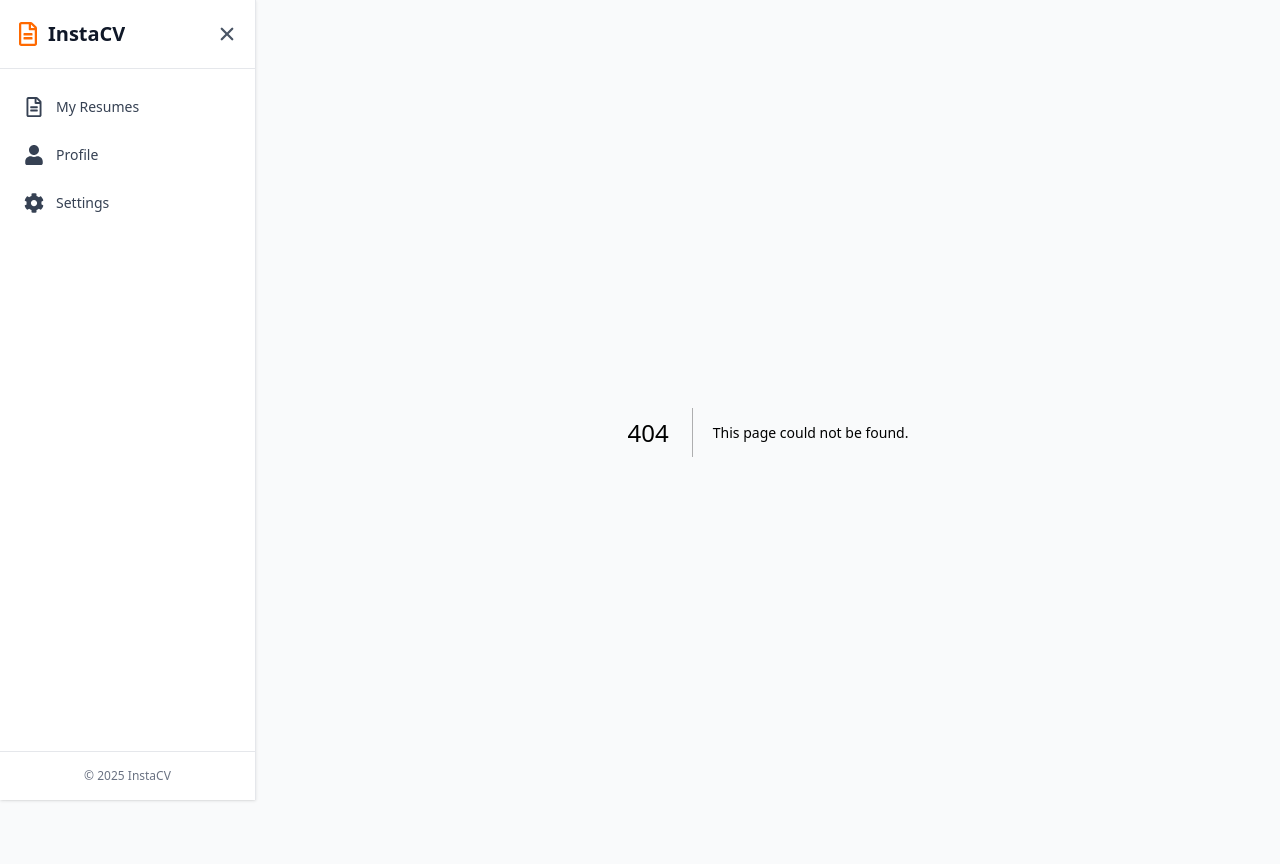
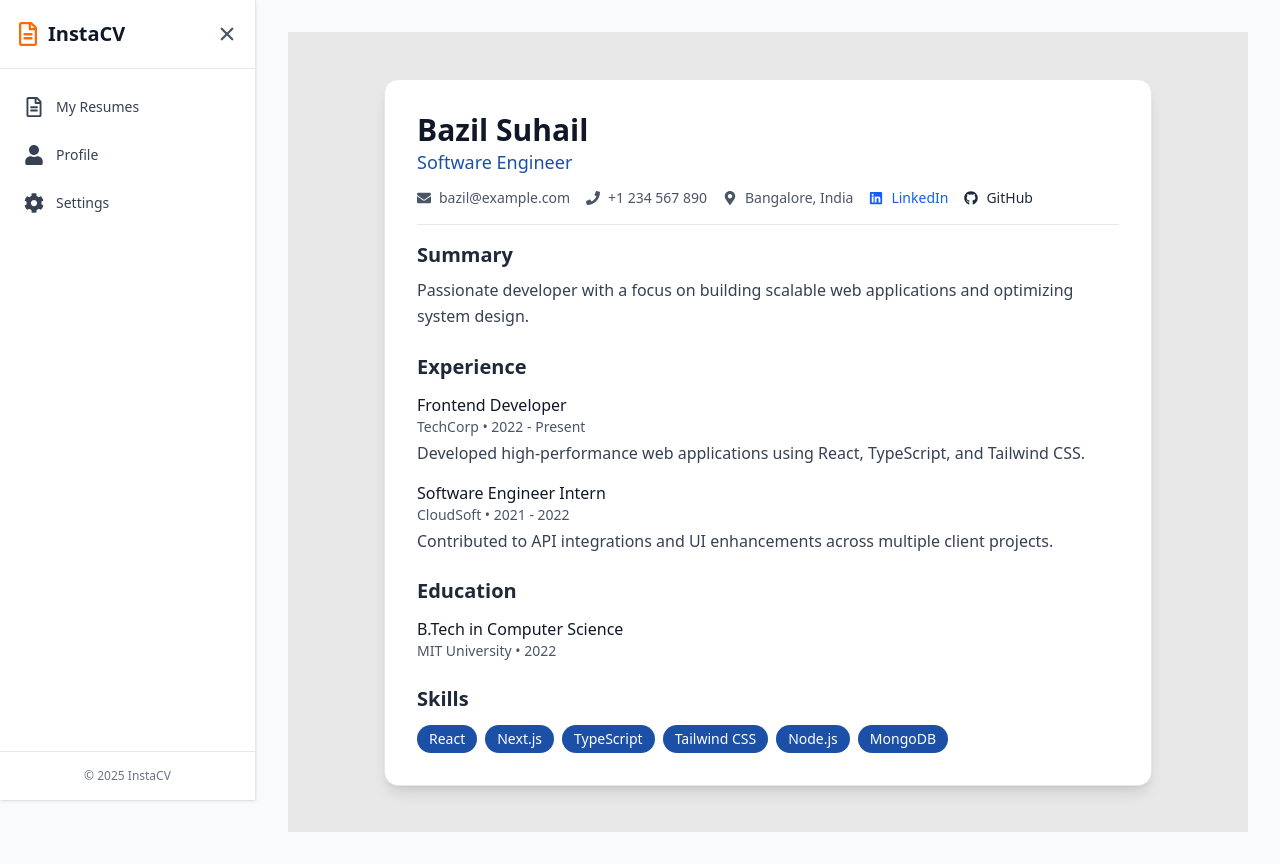
Before and after one commit to BazilSuhail/InstaCV-Resume-Builder, a Next.js app: page /resume in a window 1280 px wide. Before the commit this address had no page. Built offline with nearby package versions, Linux system fonts and the light colour scheme.

Commit message:
Add mock ResumePreview page

```diff
--- /dev/null
+++ b/app/resume/page.tsx
@@ -0,0 +1,47 @@
+import ResumePreview from "@/components/ResumePreview";
+
+export default function CVPage() {
+  const dummyData = {
+    name: "Bazil Suhail",
+    title: "Software Engineer",
+    summary:
+      "Passionate developer with a focus on building scalable web applications and optimizing system design.",
+    contact: {
+      email: "bazil@example.com",
+      phone: "+1 234 567 890",
+      location: "Bangalore, India",
+      linkedin: "https://linkedin.com/in/bazilsuhail",
+      github: "https://github.com/bazilsuhail",
+    },
+    experience: [
+      {
+        role: "Frontend Developer",
+        company: "TechCorp",
+        duration: "2022 - Present",
+        description:
+          "Developed high-performance web applications using React, TypeScript, and Tailwind CSS.",
+      },
+      {
+        role: "Software Engineer Intern",
+        company: "CloudSoft",
+        duration: "2021 - 2022",
+        description:
+          "Contributed to API integrations and UI enhancements across multiple client projects.",
+      },
+    ],
+    education: [
+      {
+        degree: "B.Tech in Computer Science",
+        institution: "MIT University",
+        year: "2022",
+      },
+    ],
+    skills: ["React", "Next.js", "TypeScript", "Tailwind CSS", "Node.js", "MongoDB"],
+  };
+
+  return (
+    <div className="min-h-screen flex items-center justify-center p-8 bg-muted">
+      <ResumePreview data={dummyData} />
+    </div>
+  );
+}
--- /dev/null
+++ b/components/ResumePreview.tsx
@@ -0,0 +1,122 @@
+import { FaEnvelope, FaPhone, FaMapMarkerAlt, FaLinkedin, FaGithub } from "react-icons/fa";
+
+interface CVData {
+  name: string;
+  title: string;
+  summary: string;
+  contact: {
+    email: string;
+    phone: string;
+    location: string;
+    linkedin?: string;
+    github?: string;
+  };
+  experience: {
+    role: string;
+    company: string;
+    duration: string;
+    description: string;
+  }[];
+  education: {
+    degree: string;
+    institution: string;
+    year: string;
+  }[];
+  skills: string[];
+}
+
+export default function ResumePreview({ data }: { data: CVData }) {
+  return (
+    <div className="bg-white shadow-lg border border-gray-200 rounded-xl p-8 w-full max-w-3xl mx-auto">
+      {/* Header */}
+      <div className="border-b border-gray-200 pb-4 mb-4">
+        <h1 className="text-3xl font-bold text-gray-900">{data.name}</h1>
+        <p className="text-lg text-primary font-medium">{data.title}</p>
+
+        <div className="flex flex-wrap gap-4 mt-3 text-sm text-gray-600">
+          <div className="flex items-center gap-2">
+            <FaEnvelope /> {data.contact.email}
+          </div>
+          <div className="flex items-center gap-2">
+            <FaPhone /> {data.contact.phone}
+          </div>
+          <div className="flex items-center gap-2">
+            <FaMapMarkerAlt /> {data.contact.location}
+          </div>
+          {data.contact.linkedin && (
+            <a
+              href={data.contact.linkedin}
+              className="flex items-center gap-2 text-blue-600 hover:underline"
+              target="_blank"
+              rel="noopener noreferrer"
+            >
+              <FaLinkedin /> LinkedIn
+            </a>
+          )}
+          {data.contact.github && (
+            <a
+              href={data.contact.github}
+              className="flex items-center gap-2 text-gray-800 hover:underline"
+              target="_blank"
+              rel="noopener noreferrer"
+            >
+              <FaGithub /> GitHub
+            </a>
+          )}
+        </div>
+      </div>
+
+      {/* Summary */}
+      <section className="mb-6">
+        <h2 className="text-xl font-semibold mb-2 text-gray-800">Summary</h2>
+        <p className="text-gray-700 leading-relaxed">{data.summary}</p>
+      </section>
+
+      {/* Experience */}
+      <section className="mb-6">
+        <h2 className="text-xl font-semibold mb-3 text-gray-800">Experience</h2>
+        <div className="space-y-4">
+          {data.experience.map((exp, i) => (
+            <div key={i}>
+              <h3 className="font-medium text-gray-900">{exp.role}</h3>
+              <p className="text-sm text-gray-600">
+                {exp.company} • {exp.duration}
+              </p>
+              <p className="text-gray-700 mt-1">{exp.description}</p>
+            </div>
+          ))}
+        </div>
+      </section>
+
+      {/* Education */}
+      <section className="mb-6">
+        <h2 className="text-xl font-semibold mb-3 text-gray-800">Education</h2>
+        <div className="space-y-2">
+          {data.education.map((edu, i) => (
+            <div key={i}>
+              <p className="font-medium text-gray-900">{edu.degree}</p>
+              <p className="text-sm text-gray-600">
+                {edu.institution} • {edu.year}
+              </p>
+            </div>
+          ))}
+        </div>
+      </section>
+
+      {/* Skills */}
+      <section>
+        <h2 className="text-xl font-semibold mb-3 text-gray-800">Skills</h2>
+        <div className="flex flex-wrap gap-2">
+          {data.skills.map((skill, i) => (
+            <span
+              key={i}
+              className="px-3 py-1 bg-primary text-primary-foreground text-sm rounded-full"
+            >
+              {skill}
+            </span>
+          ))}
+        </div>
+      </section>
+    </div>
+  );
+}
```
